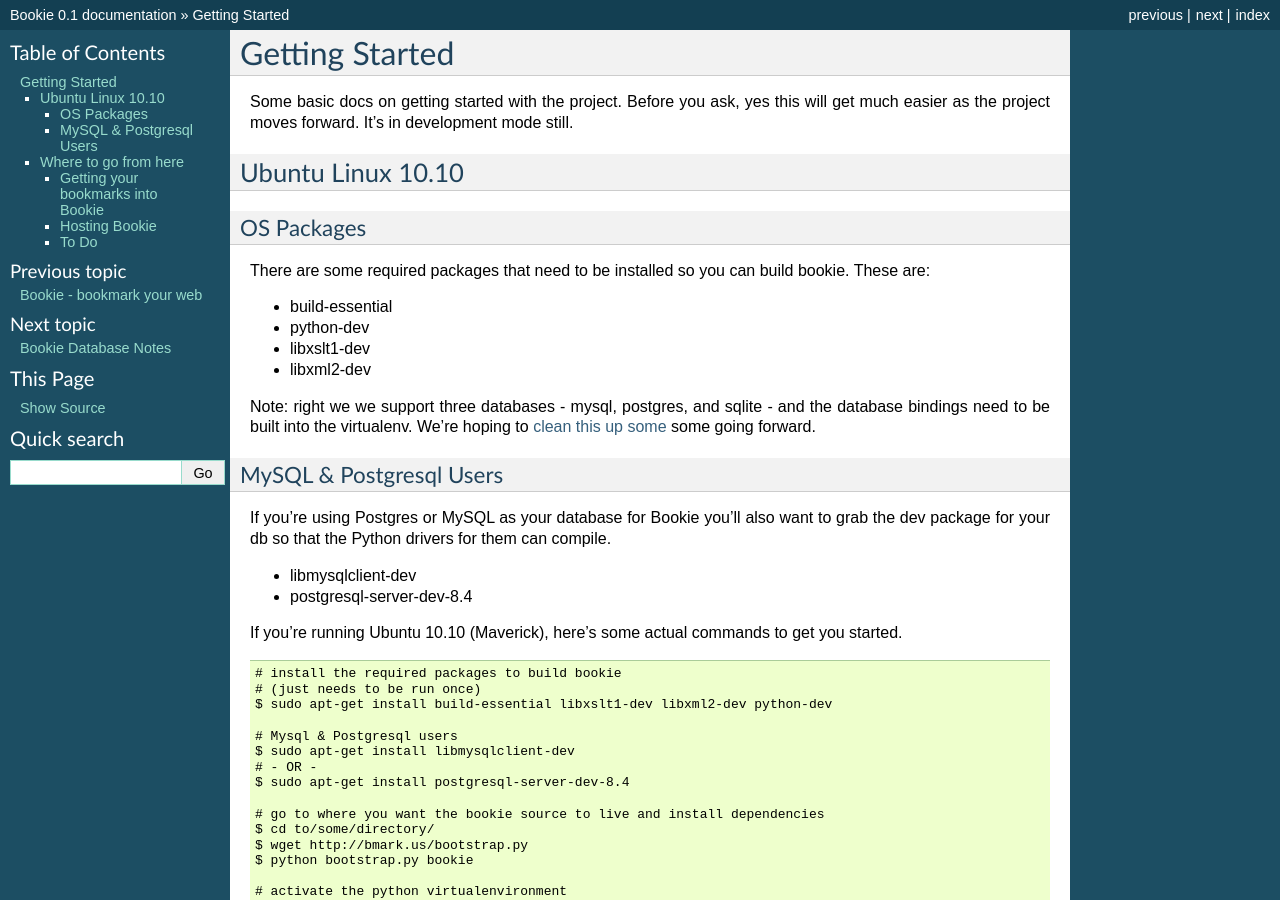
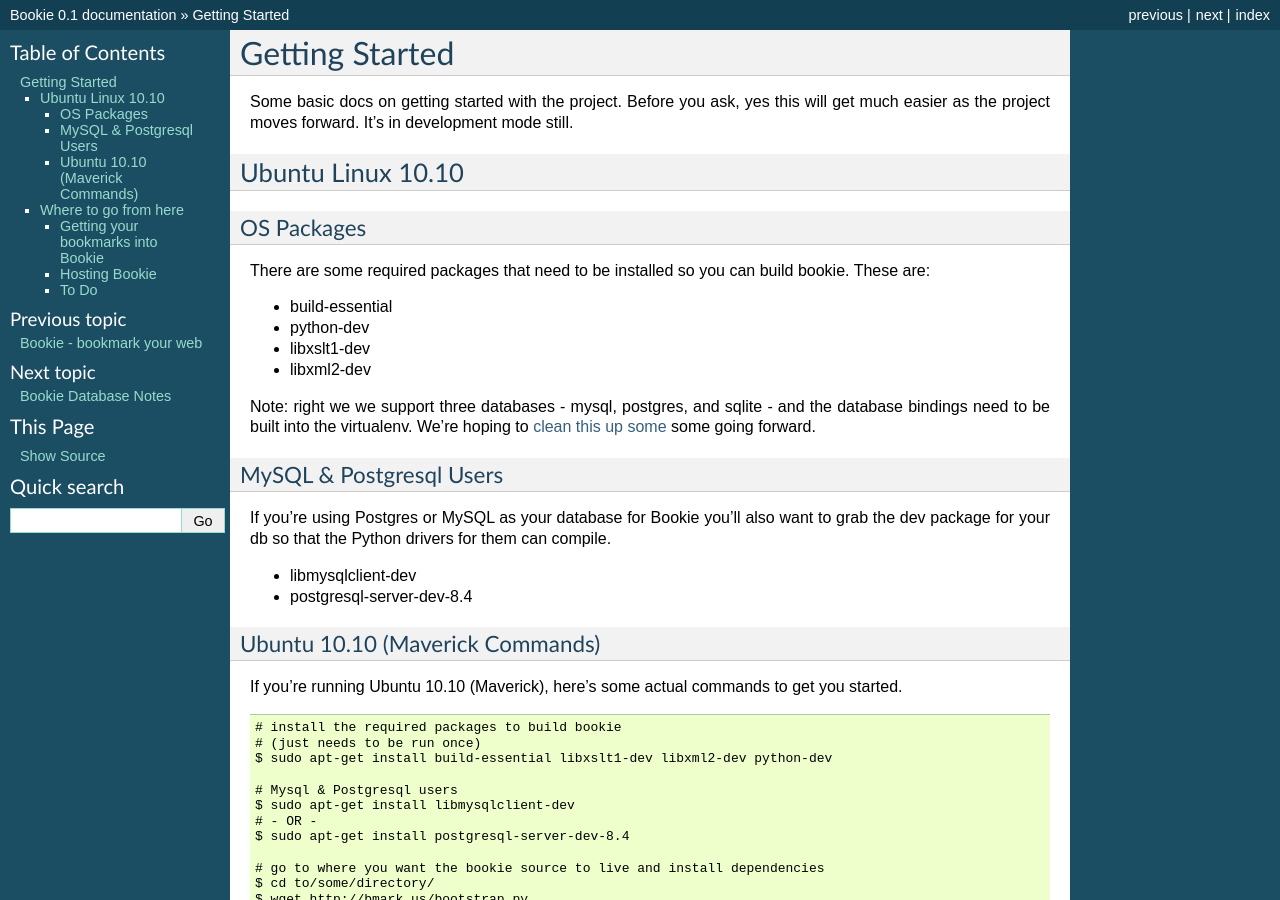
Before and after one commit to bookieio/Bookie, a Sphinx documentation site: the page built from Bookie/docs/started.rst, in a window 1280 px wide and 900 px high. Built offline with Sphinx 7.4.7, drawn with Linux system fonts in a browser that asks for light colours.

Commit message:
Add title to the docs section for the commands

```diff
--- a/Bookie/docs/started.rst
+++ b/Bookie/docs/started.rst
@@ -28,6 +28,8 @@
 - libmysqlclient-dev
 - postgresql-server-dev-8.4
 
+Ubuntu 10.10 (Maverick Commands)
+~~~~~~~~~~~~~~~~~~~~~~~~~~~~~~~~~
 If you're running Ubuntu 10.10 (Maverick), here's some actual commands to get you started.
 
 ::
```
